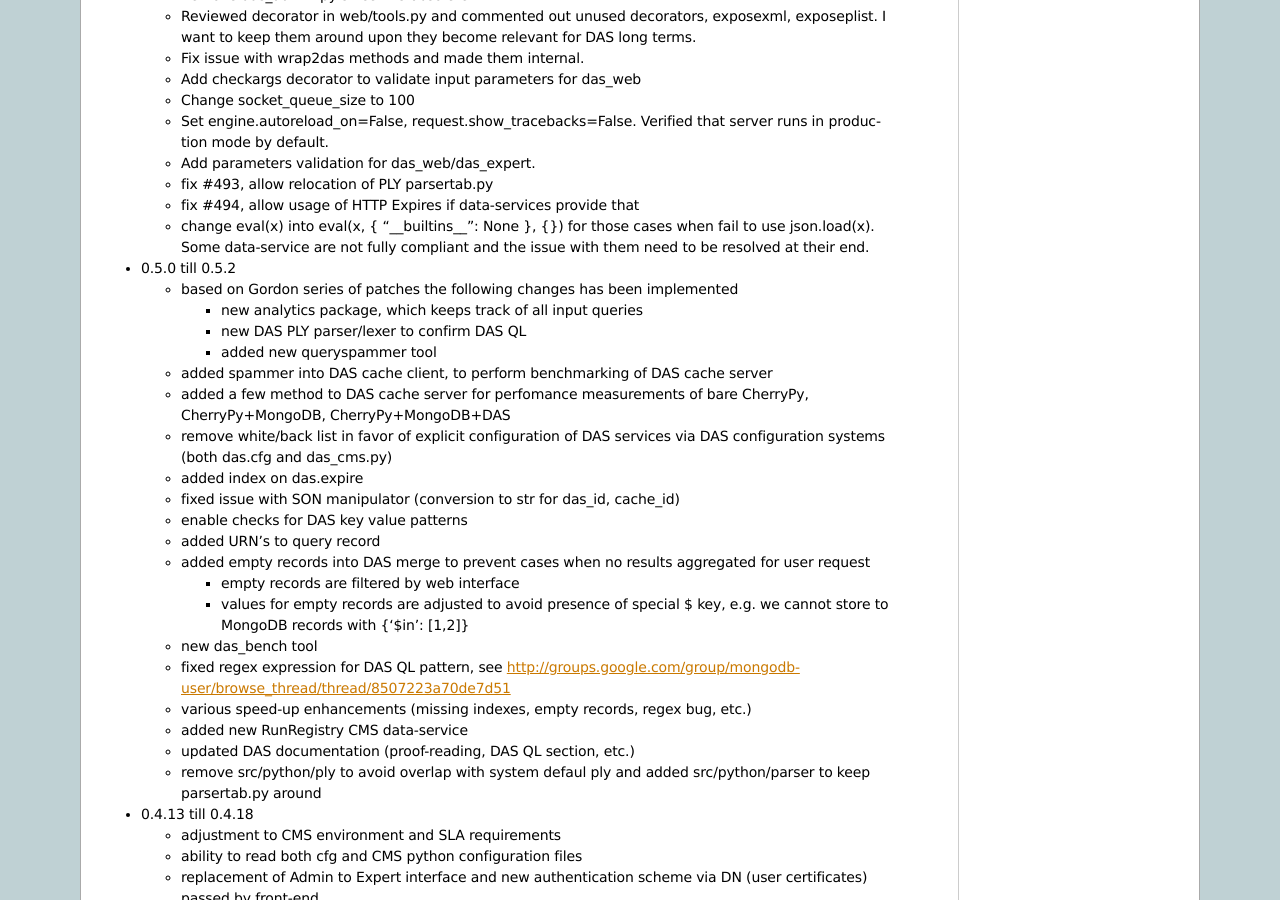
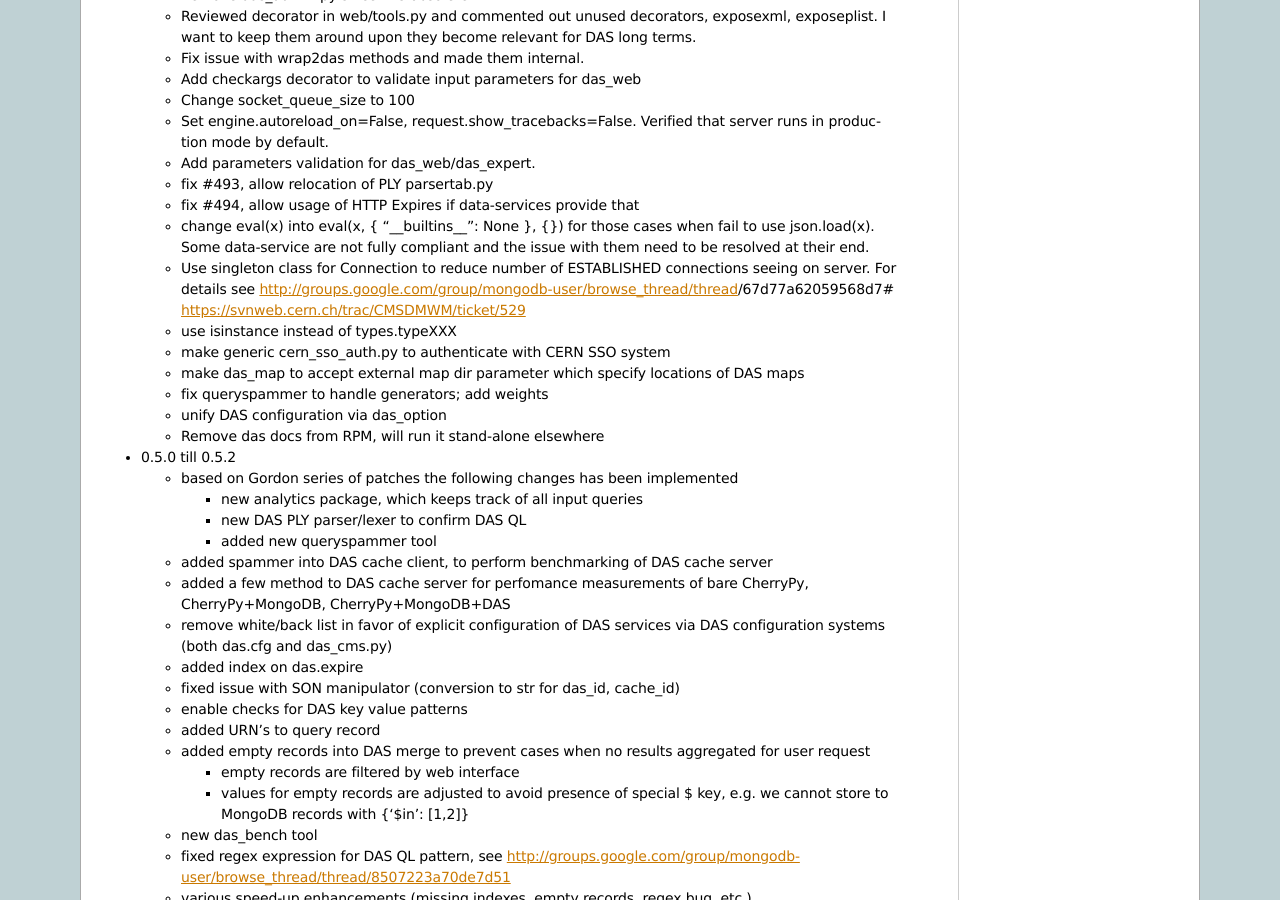
Before and after one commit to dmwm/DAS, a Sphinx documentation site: the page built from doc/sphinx/changelog.rst, in a window 1280 px wide and 900 px high, scrolled down 481 px. Built offline with Sphinx 7.4.7, drawn with Linux system fonts in a browser that asks for light colours; the version number is read from the project's files by our own code.

Commit message:
Update
git-svn-id: svn+ssh://svn.cern.ch/reps/CMSDMWM/DAS/trunk@10606 4525493e-7705-40b1-a816-d608a930855b

```diff
--- a/doc/sphinx/changelog.rst
+++ b/doc/sphinx/changelog.rst
@@ -36,6 +36,17 @@ map is represented data-service URI (URL, input parameters, API, etc.).
   - change eval(x) into eval(x, { "__builtins__": None }, {}) for those cases
     when fail to use json.load(x). Some data-service are not fully compliant
     and the issue with them need to be resolved at their end.
+  - Use singleton class for Connection to reduce number of ESTABLISHED connections
+    seeing on server. For details see
+    http://groups.google.com/group/mongodb-user/browse_thread/thread/67d77a62059568d7#
+    https://svnweb.cern.ch/trac/CMSDMWM/ticket/529
+  - use isinstance instead of types.typeXXX
+  - make generic cern_sso_auth.py to authenticate with CERN SSO system
+  - make das_map to accept external map dir parameter which specify locations
+    of DAS maps
+  - fix queryspammer to handle generators; add weights
+  - unify DAS configuration via das_option
+  - Remove das docs from RPM, will run it stand-alone elsewhere
 
 - 0.5.0 till 0.5.2
 
```
